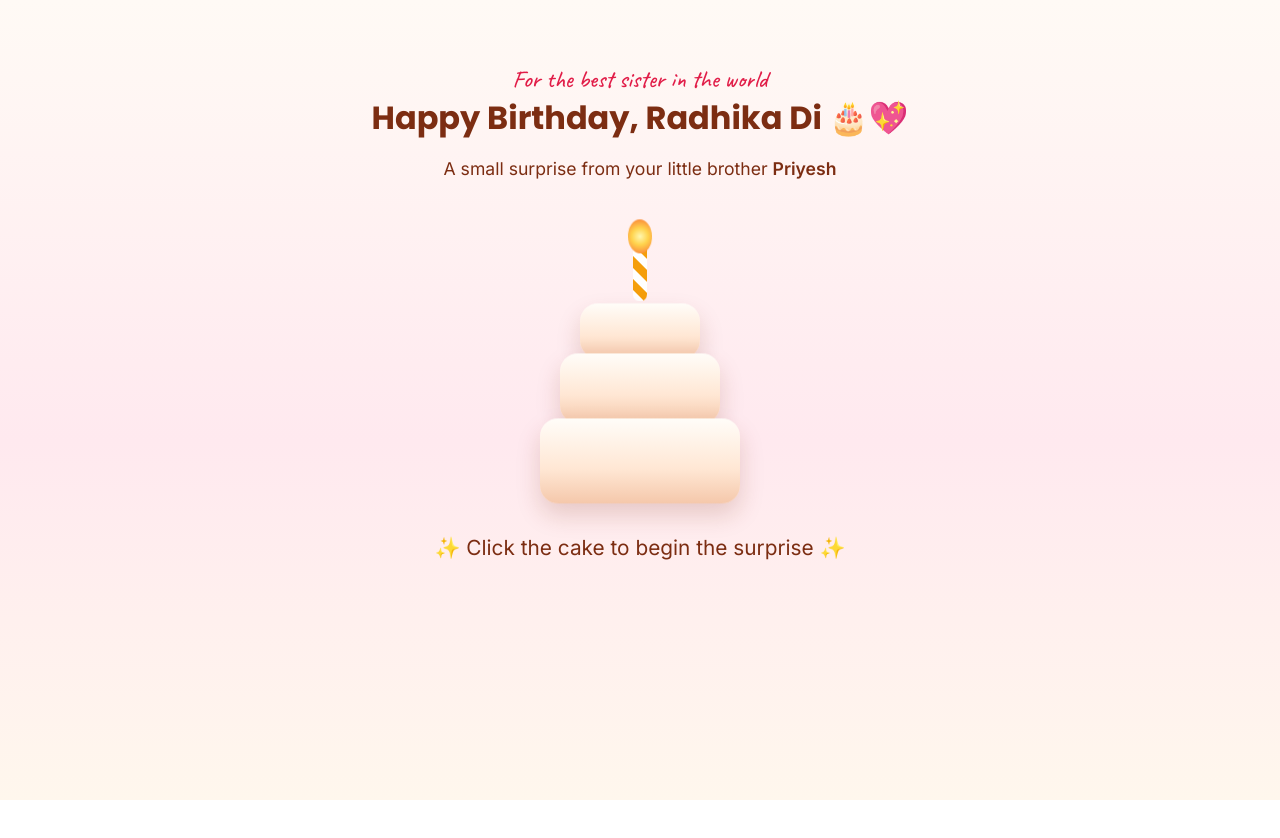
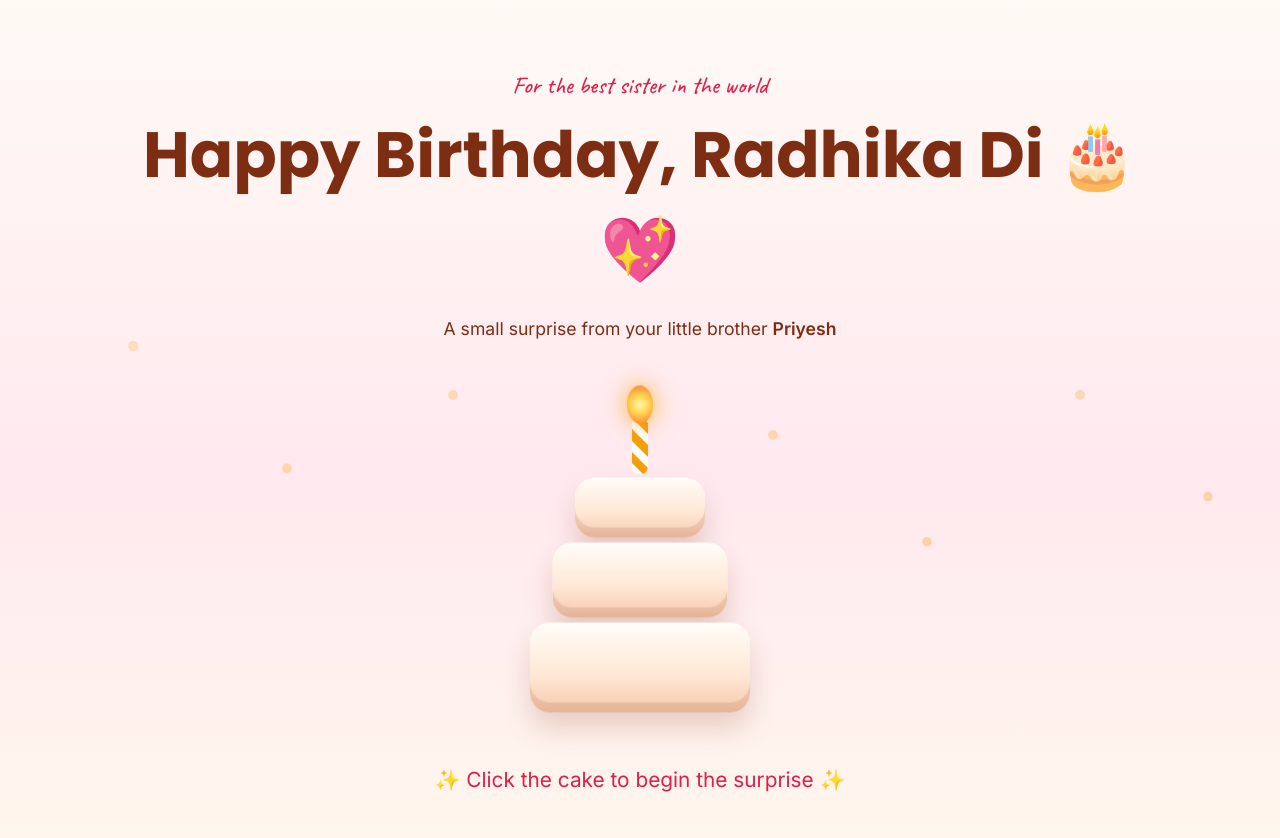
Before and after one commit to YadavPriyesh/birthday-website, a plain HTML site: page index.html in a window 1280 px wide. Before the commit the page ends 800 px from the top, so only its background shows below. Drawn offline with Linux system fonts and the light colour scheme.

Commit message:
Updating styling style.css

```diff
--- a/style.css
+++ b/style.css
@@ -5,12 +5,19 @@
   --gold: #f59e0b;
   --brown: #7c2d12;
   --white: #ffffff;
+  --shadow: 0 20px 45px rgba(124, 45, 18, 0.16);
+  --glass: rgba(255, 255, 255, 0.22);
+  --glass-border: rgba(255, 255, 255, 0.45);
 }
 
 * {
   margin: 0;
   padding: 0;
   box-sizing: border-box;
+}
+
+html {
+  scroll-behavior: smooth;
 }
 
 body {
@@ -28,19 +35,114 @@ h3 {
   color: var(--brown);
 }
 
+p {
+  line-height: 1.8;
+}
+
 .handwritten {
   font-family: "Caveat", cursive;
   color: var(--rose);
   font-size: 1.5rem;
 }
 
+/* ================= PARTICLES ================= */
+.particles {
+  position: fixed;
+  inset: 0;
+  overflow: hidden;
+  pointer-events: none;
+}
+
+.particles span {
+  position: absolute;
+  bottom: -40px;
+  width: 10px;
+  height: 10px;
+  border-radius: 50%;
+  background: rgba(245, 158, 11, 0.45);
+  animation: floatParticle linear infinite;
+}
+
+.particles span:nth-child(1) {
+  left: 10%;
+  animation-duration: 9s;
+}
+
+.particles span:nth-child(2) {
+  left: 22%;
+  animation-duration: 12s;
+}
+
+.particles span:nth-child(3) {
+  left: 35%;
+  animation-duration: 10s;
+}
+
+.particles span:nth-child(4) {
+  left: 48%;
+  animation-duration: 14s;
+}
+
+.particles span:nth-child(5) {
+  left: 60%;
+  animation-duration: 11s;
+}
+
+.particles span:nth-child(6) {
+  left: 72%;
+  animation-duration: 15s;
+}
+
+.particles span:nth-child(7) {
+  left: 84%;
+  animation-duration: 10s;
+}
+
+.particles span:nth-child(8) {
+  left: 94%;
+  animation-duration: 13s;
+}
+
+@keyframes floatParticle {
+  0% {
+    transform: translateY(0) scale(0.8);
+    opacity: 0;
+  }
+
+  10% {
+    opacity: 1;
+  }
+
+  100% {
+    transform: translateY(-110vh) scale(1.2);
+    opacity: 0;
+  }
+}
+
+/* ================= LAYOUT ================= */
 .hero,
 .memories-main,
 .celebration-main {
-  width: min(100%, 1000px);
+  width: min(100%, 1050px);
   margin: auto;
   padding: 4rem 1.5rem;
+}
+
+.hero {
   text-align: center;
+}
+
+.memory-hero,
+.celebration-hero {
+  text-align: center;
+  margin-bottom: 4rem;
+}
+
+.memory-hero h1,
+.celebration-hero h1,
+.hero h1 {
+  font-size: clamp(2.4rem, 5vw, 4.4rem);
+  margin-bottom: 1rem;
 }
 
 .subtitle {
@@ -48,6 +150,7 @@ h3 {
   font-size: 1.1rem;
 }
 
+/* ================= CAKE ================= */
 .cake-wrapper {
   margin: 4rem auto 2rem;
   display: flex;
@@ -56,8 +159,8 @@ h3 {
 
 .cake-container {
   position: relative;
-  width: 220px;
-  height: 260px;
+  width: 260px;
+  height: 320px;
   cursor: pointer;
   animation: floatCake 3.5s ease-in-out infinite;
   transition: transform 0.2s ease;
@@ -78,7 +181,7 @@ h3 {
   }
 
   50% {
-    transform: translateY(-10px);
+    transform: translateY(-12px);
   }
 }
 
@@ -86,36 +189,38 @@ h3 {
   position: absolute;
   left: 50%;
   transform: translateX(-50%);
-  border-radius: 18px;
+  border-radius: 20px;
   background: linear-gradient(180deg, #fffdf9 0%, #ffe7d4 60%, #f5c8ab 100%);
-  box-shadow: 0 12px 25px rgba(124, 45, 18, 0.18);
+  box-shadow:
+    inset 0 -10px 0 rgba(124, 45, 18, 0.12),
+    0 16px 28px rgba(124, 45, 18, 0.18);
 }
 
 .cake-top {
-  width: 120px;
-  height: 55px;
-  top: 70px;
+  width: 130px;
+  height: 60px;
+  top: 80px;
 }
 
 .cake-middle {
-  width: 160px;
-  height: 70px;
-  top: 120px;
+  width: 175px;
+  height: 75px;
+  top: 145px;
 }
 
 .cake-bottom {
-  width: 200px;
-  height: 85px;
-  top: 185px;
+  width: 220px;
+  height: 90px;
+  top: 225px;
 }
 
 .candle {
   position: absolute;
-  top: 8px;
+  top: 12px;
   left: 50%;
   transform: translateX(-50%);
-  width: 14px;
-  height: 60px;
+  width: 16px;
+  height: 65px;
   border-radius: 999px;
   background: repeating-linear-gradient(
     45deg,
@@ -128,19 +233,20 @@ h3 {
 
 .flame {
   position: absolute;
-  top: -22px;
+  top: -24px;
   left: 50%;
-  width: 24px;
-  height: 34px;
+  width: 26px;
+  height: 38px;
   transform: translateX(-50%);
   border-radius: 50%;
   background: radial-gradient(circle, #fff7b0 0%, #ffd34d 40%, #fb923c 80%);
+  filter: drop-shadow(0 0 12px rgba(245, 158, 11, 0.8));
   animation: flicker 0.18s ease-in-out infinite alternate;
 }
 
 .flame.sparkle {
   transform: translateX(-50%) scale(1.25);
-  filter: drop-shadow(0 0 18px rgba(245, 158, 11, 1));
+  filter: drop-shadow(0 0 22px rgba(245, 158, 11, 1));
 }
 
 @keyframes flicker {
@@ -156,6 +262,7 @@ h3 {
 .cake-note {
   margin-top: 1rem;
   font-size: 1.3rem;
+  color: var(--rose);
 }
 
 .wish-message {
@@ -169,15 +276,19 @@ h3 {
   display: none;
 }
 
-.next-page-wrapper {
+/* ================= BUTTONS ================= */
+.next-page-wrapper,
+.continue-section,
+.final-surprise-section {
   margin-top: 2rem;
+  text-align: center;
 }
 
 .next-button,
 .spin-button,
 .surprise-button {
   display: inline-block;
-  padding: 0.9rem 1.6rem;
+  padding: 0.95rem 1.8rem;
   border-radius: 999px;
   background: linear-gradient(135deg, var(--rose), var(--rose-soft));
   color: var(--white);
@@ -185,15 +296,18 @@ h3 {
   font-weight: 700;
   border: none;
   cursor: pointer;
-  transition: transform 0.2s ease;
+  transition: transform 0.2s ease, box-shadow 0.2s ease;
+  box-shadow: 0 16px 28px rgba(225, 29, 72, 0.28);
 }
 
 .next-button:hover,
 .spin-button:hover,
 .surprise-button:hover {
   transform: translateY(-3px);
+  box-shadow: 0 22px 36px rgba(225, 29, 72, 0.34);
 }
 
+/* ================= CONFETTI & HEARTS ================= */
 .confetti-container,
 .hearts-container {
   position: fixed;
@@ -232,18 +346,24 @@ h3 {
   }
 }
 
+/* ================= GLASS CARD ================= */
 .glass-card {
-  background: rgba(255, 255, 255, 0.22);
-  border: 1px solid rgba(255, 255, 255, 0.45);
+  background: var(--glass);
+  border: 1px solid var(--glass-border);
   backdrop-filter: blur(16px);
-  border-radius: 24px;
+  border-radius: 26px;
   padding: 2rem;
-  box-shadow: 0 18px 35px rgba(124, 45, 18, 0.14);
+  box-shadow: var(--shadow);
+}
+
+/* ================= PHOTO SECTION ================= */
+.di-photo-section {
+  margin: 3rem 0 4rem;
 }
 
 .di-photo-card {
   display: grid;
-  grid-template-columns: 260px 1fr;
+  grid-template-columns: 280px 1fr;
   gap: 2rem;
   align-items: center;
   text-align: left;
@@ -251,12 +371,13 @@ h3 {
 
 .photo-frame {
   width: 100%;
-  max-width: 260px;
+  max-width: 280px;
   aspect-ratio: 1;
   padding: 10px;
-  border-radius: 24px;
-  background: linear-gradient(135deg, #fb7185, #f59e0b);
+  border-radius: 26px;
+  background: linear-gradient(135deg, #fb7185, #f59e0b, #fde68a);
   margin: auto;
+  box-shadow: 0 20px 40px rgba(225, 29, 72, 0.18);
 }
 
 .di-photo {
@@ -267,6 +388,11 @@ h3 {
   display: block;
 }
 
+.photo-text h2 {
+  margin-bottom: 1rem;
+}
+
+/* ================= TIMELINE ================= */
 .timeline-section {
   display: grid;
   gap: 1.5rem;
@@ -278,9 +404,11 @@ h3 {
 }
 
 .timeline-card h3 {
-  margin-bottom: 0.5rem;
+  margin-bottom: 0.6rem;
+  color: var(--rose);
 }
 
+/* ================= LETTER ================= */
 .letter-section {
   text-align: left;
   margin-top: 2rem;
@@ -289,15 +417,11 @@ h3 {
 .signature {
   margin-top: 1rem;
   font-family: "Caveat", cursive;
-  font-size: 1.5rem;
+  font-size: 1.6rem;
   color: var(--rose);
 }
 
-.continue-section,
-.final-surprise-section {
-  margin-top: 3rem;
-}
-
+/* ================= BALLOON GAME ================= */
 .balloon-section,
 .wheel-section {
   margin-top: 2rem;
@@ -317,6 +441,11 @@ h3 {
   border: none;
   cursor: pointer;
   animation: balloonFloat 4s ease-in-out infinite;
+  transition: transform 0.2s ease;
+}
+
+.balloon:hover {
+  transform: scale(1.1);
 }
 
 .balloon:nth-child(2) {
@@ -352,19 +481,42 @@ h3 {
   color: var(--rose);
 }
 
+/* ================= WHEEL RESULT ================= */
 .wheel-result {
   margin-top: 1rem;
   font-weight: 600;
   color: var(--rose);
+  min-height: 2rem;
 }
 
+/* ================= FINAL MESSAGE ================= */
 .final-message {
   margin-top: 2rem;
+  text-align: center;
 }
 
+/* ================= RESPONSIVE ================= */
 @media (max-width: 768px) {
   .di-photo-card {
     grid-template-columns: 1fr;
     text-align: center;
   }
+
+  .hero,
+  .memories-main,
+  .celebration-main {
+    padding: 3rem 1rem;
+  }
+
+  .cake-container {
+    transform: scale(0.9);
+  }
+
+  .glass-card {
+    padding: 1.5rem;
+  }
+
+  .balloon {
+    font-size: 2.6rem;
+  }
 }
```
